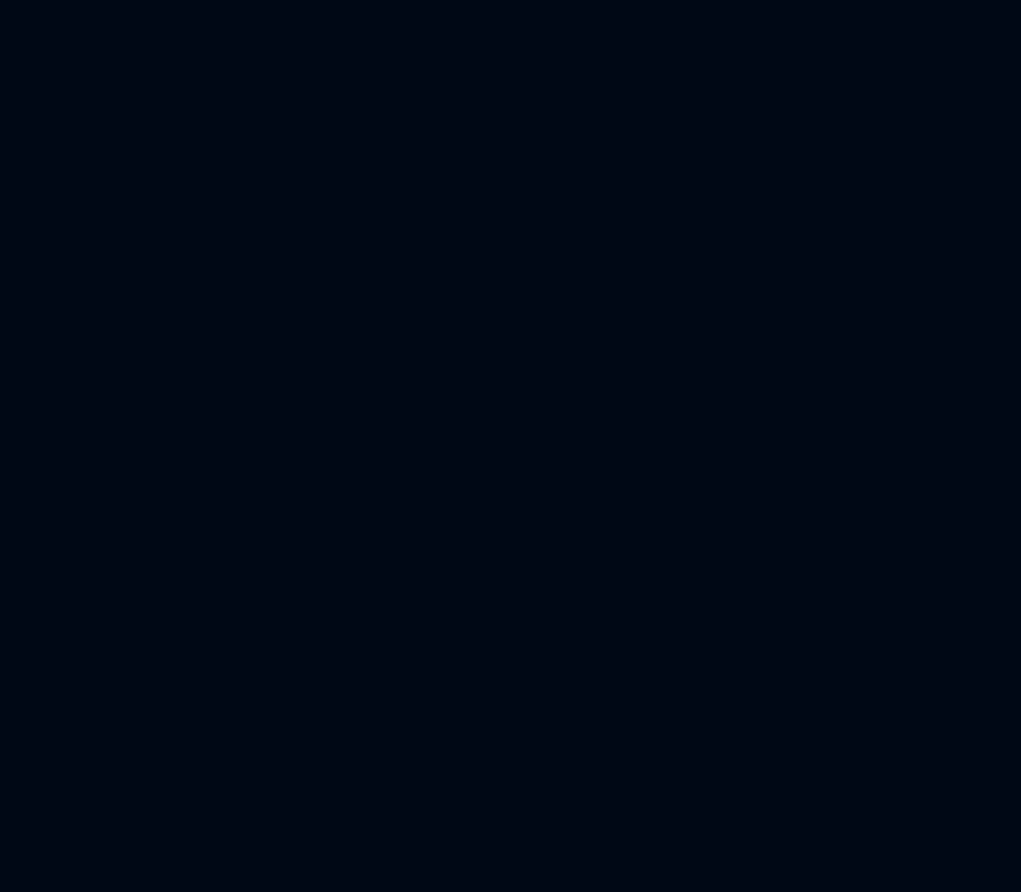
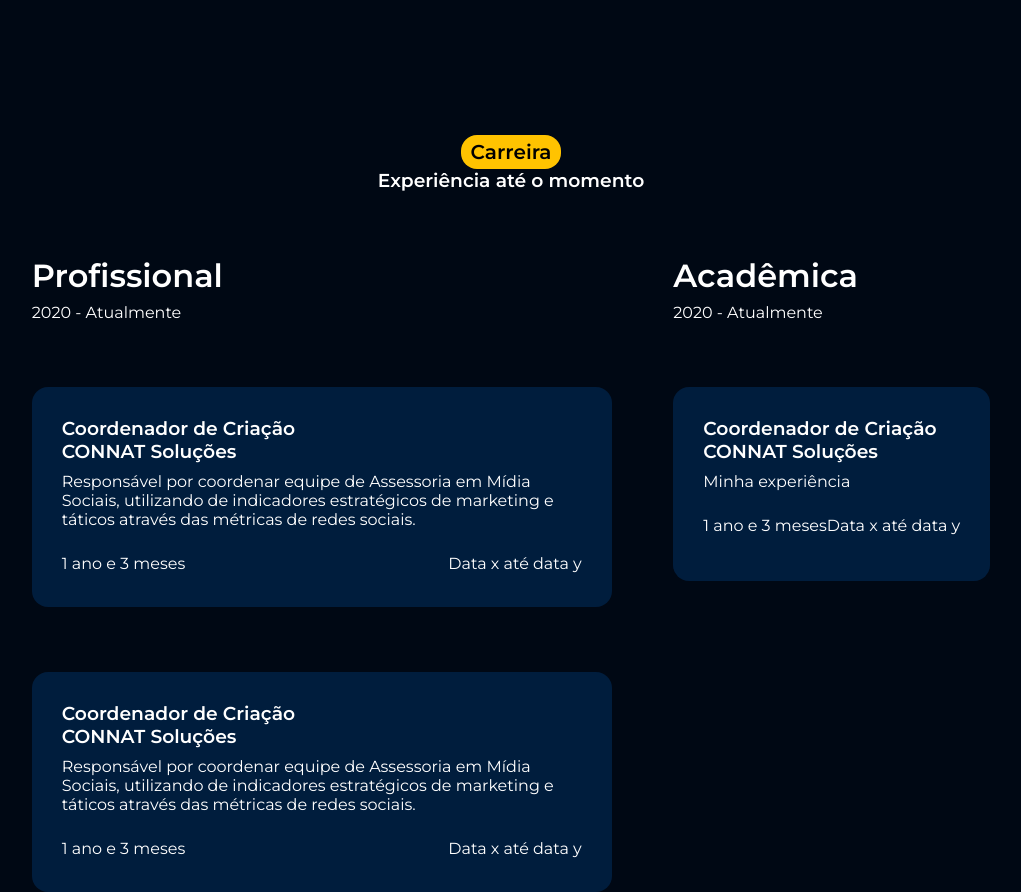
Before and after one commit to mateusmenesesDev/portfolio, a React (Create React App) app: page / in a window 1280 px wide. Shown: the part 2480-3372 px from the top of the page, without its empty margins (129-1150 px from the left). Before the commit the page ends 2535 px from the top, so only its background shows below. Built offline with nearby package versions, Linux system fonts and the light colour scheme; no server answers; the HTML template or start-up script is replaced by a standard one.

Commit message:
Iniciando componente de carreira

```diff
--- a/src/App.tsx
+++ b/src/App.tsx
@@ -1,5 +1,6 @@
 import './App.css';
 import { About } from './components/About';
+import { Carrer } from './components/Carrer';
 import { Menu } from './components/Menu';
 import { Portfolio } from './components/Portfolio';
 import { Techs } from './components/Techs';
@@ -11,7 +12,7 @@ function App() {
       <About/>
       <Portfolio/>
       <Techs/>
-
+      <Carrer/>
     </div>
   );
 }
--- a/src/components/About/About.module.css
+++ b/src/components/About/About.module.css
@@ -35,12 +35,23 @@
     border: 1px solid #FFC300;
     padding: 15px;
     border-radius: 16px;
+}
 
+.about-links--contact:hover {
+    background-color: #FFC300;
+    color: black;
 }
 
 .about-links a {
     color: #FFD60A;
 }
+
+.about-links a:hover {
+    background-color: #FFC300;
+    color: black;
+    padding: 10px;
+    border-radius: 16px;
+}
 .fa-whatsapp{
     color: #FFC300;
 }
--- /dev/null
+++ b/src/components/Carrer/Carrer.module.css
@@ -0,0 +1,48 @@
+*{
+    box-sizing: border-box;
+}
+.carrer {
+    margin-top: 80px;
+    padding: 0 140px;
+    display: flex;
+    align-items: center;
+    flex-direction: column;
+}
+
+.experiences {
+    margin-top: 64px;
+    display: flex;
+    width: 100%;
+    justify-content: space-around;
+    gap: 20px;
+    /* flex-wrap: wrap; */
+}
+
+.experiences-type h4 {
+    font-size: 32px;
+    margin-bottom: 8px;
+}
+
+.experiences-box {
+    margin-top: 65px;
+    padding: 30px;
+    background-color: #001D3D;
+    border-radius: 16px;
+    max-width: 580px;
+    max-height: 220px;
+}
+
+.experiences-box:hover {
+    background-color: #003566;
+    border: 1px solid #FFC300;
+}
+
+.experiences-box p {
+    margin-top: 9px;
+    margin-bottom: 16px;
+}
+
+.experiences-box--details {
+    display: flex;
+    justify-content: space-between;
+}
--- /dev/null
+++ b/src/components/Carrer/index.tsx
@@ -0,0 +1,53 @@
+import { Badge } from '../Badge'
+import style from './Carrer.module.css'
+export function Carrer() {
+    return (
+        <section className={style.carrer}>
+            <Badge fill>Carreira</Badge>
+            <h3>Experiência até o momento</h3>
+            <div className={style['experiences']}>
+                <div className={style['experiences-type']}>
+                    <h4>
+                        Profissional
+                    </h4>
+                    <p>2020 - Atualmente</p>
+                    <div className={style['experiences-box']}>
+                        <h3>Coordenador de Criação<br/>CONNAT Soluções</h3>
+                        <p>Responsável por coordenar equipe de Assessoria em Mídia Sociais,
+                            utilizando de indicadores estratégicos de marketing e táticos através das métricas de redes sociais.</p>
+                        <div className={style['experiences-box--details']}>
+                            <p>1 ano e  3 meses</p>
+                            <p>Data x até data y</p>
+                        </div>
+                    </div>
+                    <div className={style['experiences-box']}>
+                        <h3>Coordenador de Criação<br/>CONNAT Soluções</h3>
+                        <p>Responsável por coordenar equipe de Assessoria em Mídia Sociais,
+                            utilizando de indicadores estratégicos de marketing e táticos através das métricas de redes sociais.</p>
+                        <div className={style['experiences-box--details']}>
+                            <p>1 ano e  3 meses</p>
+                            <p>Data x até data y</p>
+                        </div>
+                    </div>
+                </div>
+
+                <div className={style['experiences-type']}>
+                    <h4>
+                        Acadêmica
+                    </h4>
+                    <p>2020 - Atualmente</p>
+                    <div className={style['experiences-box']}>
+                        <h3>Coordenador de Criação<br/>CONNAT Soluções</h3>
+                        <p>Minha experiência</p>
+                        <div className={style['experiences-box--details']}>
+                            <p>1 ano e  3 meses</p>
+                            <p>Data x até data y</p>
+                        </div>
+                    </div>
+                </div>
+
+            </div>
+
+        </section>
+    )
+}
--- a/src/components/Portfolio/Portfolio.module.css
+++ b/src/components/Portfolio/Portfolio.module.css
@@ -3,12 +3,17 @@
   margin-top: 140px;
 }
 
+.portfolio-badges{
+  padding: 0 140px;
+}
 .portfolio-header {
   display: flex;
   justify-content: space-between;
   margin-top: 24px;
   margin-bottom: 100px;
+  padding: 0 140px;
 }
+
 
 .portfolio-header--filters {
   display: flex;
--- a/src/components/Portfolio/index.tsx
+++ b/src/components/Portfolio/index.tsx
@@ -21,7 +21,9 @@ export function Portfolio() {
 
   return (
     <section id="portfolio" className={style.portfolio}>
-      <Badge fill>Portfólio</Badge>
+      <div className={style['portfolio-badges']}>
+        <Badge fill>Portfólio</Badge>
+      </div>
       <div className={style["portfolio-header"]}>
         <h2>Trabalhos e projetos</h2>
         <div className={style["portfolio-header--filters"]}>
```
